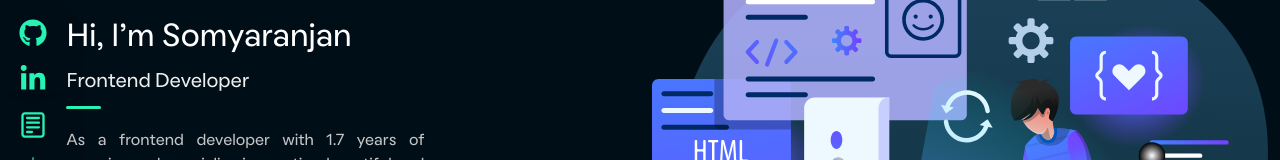
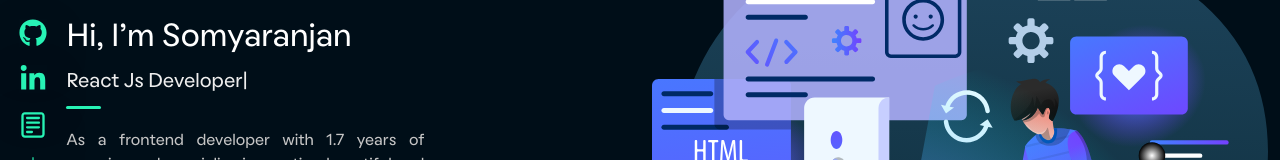
Before and after one commit to somya-ranjan/new-portfolio, a React (Vite) app: page / in a window 1280 px wide. Shown: the part 258-418 px from the top of the page. Built offline with nearby package versions, Linux system fonts and the light colour scheme; a web font is replaced by a local one.

Commit message:
added animation text

```diff
--- a/package.json
+++ b/package.json
@@ -25,6 +25,7 @@
     "react-router-dom": "^6.14.2",
     "react-swipeable-views": "^0.14.0",
     "react-toastify": "^9.1.3",
+    "react-type-animation": "^3.1.0",
     "react-vertical-timeline-component": "^3.6.0",
     "reactstrap": "^9.2.0",
     "sass": "^1.64.1",
--- a/src/view/home/Home.jsx
+++ b/src/view/home/Home.jsx
@@ -4,6 +4,7 @@ import { motion } from "framer-motion";
 import { FaGithub, FaLinkedinIn } from "react-icons/fa";
 import { CgNotes } from "react-icons/cg";
 import { HiOutlineArrowNarrowRight } from "react-icons/hi";
+import { TypeAnimation } from "react-type-animation";
 
 // // static import
 import TransitionLayouts from "../../layouts/transition/TransitionLayouts";
@@ -51,7 +52,22 @@ function Home() {
               </Col>
               <Col xs={11} md={10} lg={9}>
                 <h2>Hi, I'm Somyaranjan</h2>
-                <h5>Frontend Developer</h5>
+                <h5>
+                  <TypeAnimation
+                    preRenderFirstString={true}
+                    sequence={[
+                      "Frontend Developer",
+                      2500,
+                      "React Js Developer",
+                      2500,
+                      "UI/UX Developer",
+                      2500,
+                    ]}
+                    speed={50}
+                    repeat={Infinity}
+                  />
+                </h5>
+
                 <p className="text_secondary text-justify">
                   As a frontend developer with 1.7 years of experience, I
                   specialize in creating beautiful and user friendly web
--- a/src/view/project/projectData.js
+++ b/src/view/project/projectData.js
@@ -25,7 +25,7 @@ export const projectData = [
     name: "User Management",
     project: {
       details:
-        "This is an user management app. User can add, edit, block/unblock and delete user and also see the details of users. This app have filter and search export data to excel functionality also, with the auth flow and cache the old data, it helps to increase performance 50-60% ",
+        "This is an user management app. User can add, edit, block/unblock and delete user and also see details of the users. This app have filter and search export data to excel functionality also, with the auth flow and cache the old data, it helps to increase performance 50-60% ",
       techStack:
         "React Js, Vite, Javascript, Material Ui, axios, reduxToolkit, RTKQuery, Formik, Yup, Html5, Css3",
     },
```
Also changed, not shown: src/view/about/comp/testimonial/Testimonial.jsx (+0 -12 lines), 1 other file (tests, documents, lock files or other folders).
